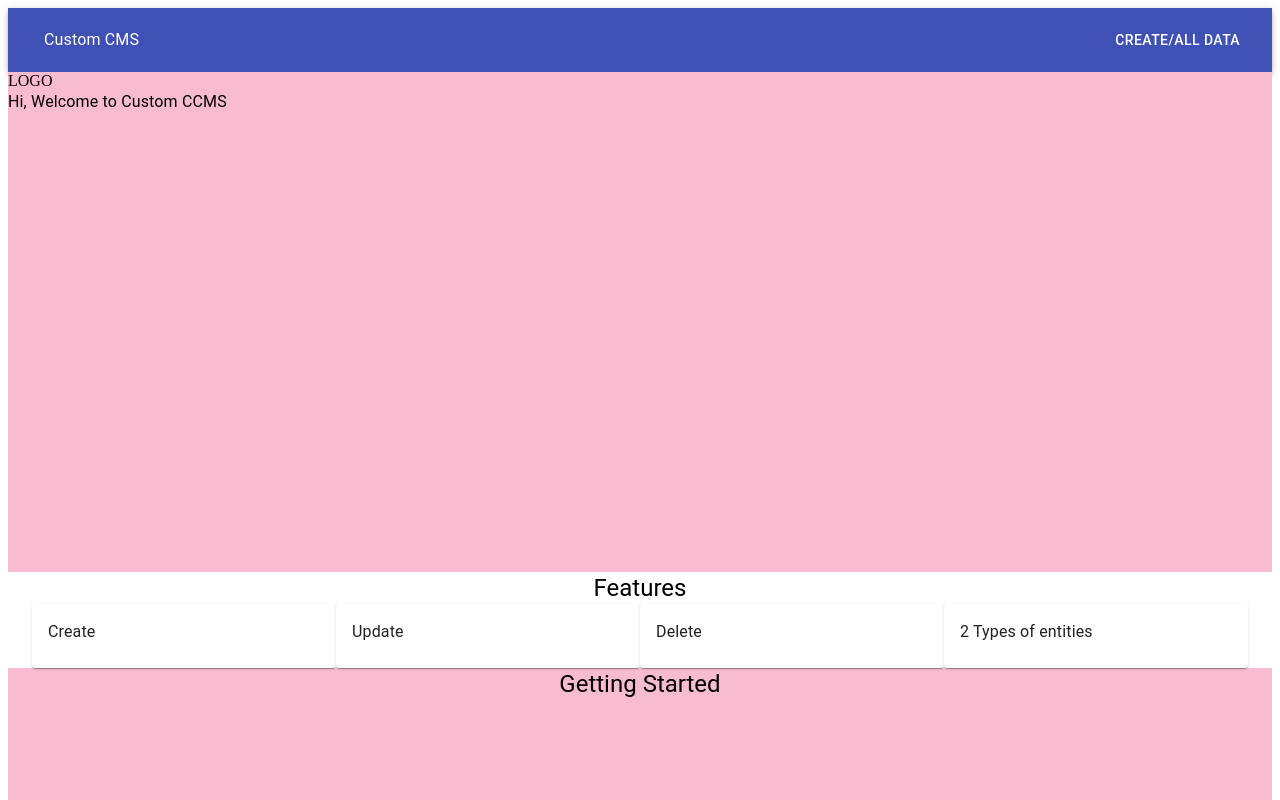
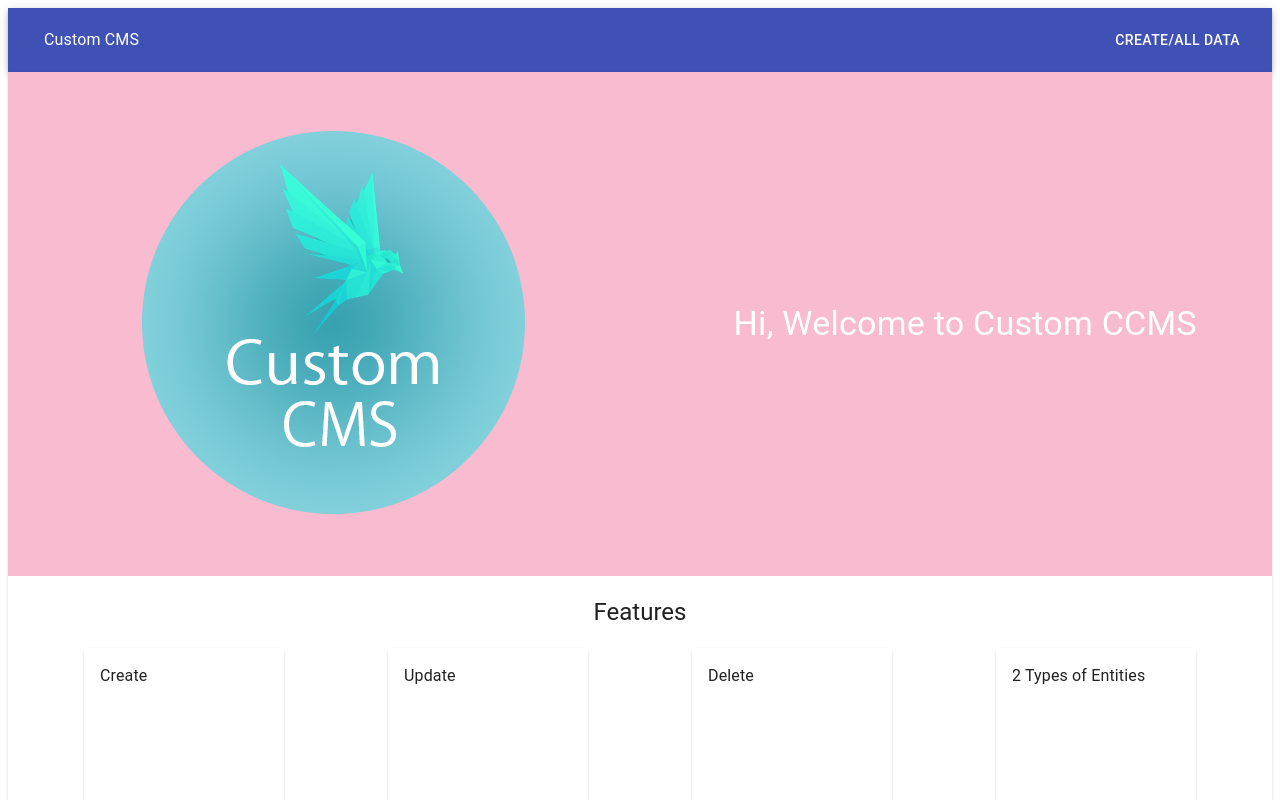
Before and after one commit to AnshSharmaa/CCMS, a React (Create React App) app in the folder client/: page / in a window 1280 px wide. Shown: the top 800 px of the page. Built offline with nearby package versions, Linux system fonts and the light colour scheme.

Commit message:
Updated Main

```diff
--- a/client/src/components/Main.js
+++ b/client/src/components/Main.js
@@ -1,96 +1,110 @@
 import React from "react"
-import { Box , Card, Grid, CardContent, Container, Typography} from '@material-ui/core';
+import { Box , Paper, Card, Grid, CardContent, Container, Typography, Button} from '@material-ui/core';
 import { makeStyles } from '@material-ui/core/styles';
 import { pink } from "@material-ui/core/colors";
-import image from '../Images/main.png';
+import imagelink from '../Images/main.png';
+import logo from '../Images/Logo.png'
 
 const useStyles = makeStyles({
     container : {
         margin: "auto",
     },
     MainDiv : {
-        backgroundImage: 'url(${"image})',
-        height: "500px",
+        //backgroundImage: 'url('+imagelink+')',
         backgroundColor: pink[100],
-        backgroundPosition: 'center',
-        backgroundSize: 'cover',
-        backgroundRepeat: 'no-repeat',
     },
     LOGO : {
-        flex: 1,
+    },
+    HiText : {
+        color: "white"
     },
     feat : {
-        width: "100%"
+        width: "100%",
+        marginTop: "20px",
+        marginBottom: "20px"
     },
     card : {
-        flex: 1,
+        height: "200px",
+        minWidth: "200px",
     },
     started : {
         backgroundColor: pink[100],
         height: "200px",
+        marginTop: "20px",
+        marginBottom: "20px"
     }
   });
 
 const Main = () => {
     const classes = useStyles();
     return (
-        <div className={classes.container}>
-            <Box component="div" className={classes.MainDiv} justifyContent="space-in-between">
-                <Box className={classes.LOGO}>
-                    LOGO
-                </Box>
-                <Typography color="inherit">
+        <Paper className={classes.container}>
+            <Grid
+                container
+                direction="row"
+                justify="space-around"
+                alignItems="center"
+                className={classes.MainDiv}
+                >
+                <Grid item className={classes.LOGO}>
+                        <img src={logo}>
+                        </img>
+                </Grid>
+                <Typography variant="h4" className={classes.HiText}>
                     Hi, Welcome to Custom CCMS
                 </Typography>
-            </Box>
+            </Grid>
             <Box component="div" className={classes.feat}>
                 <Typography align="center" variant="h5">Features</Typography>
             </Box>
-            <Container className={classes.card}>
-                <Grid container>
-                    <Grid item sm={3}>
-                    <Card width={1/4}>
+            <Container >
+                <Grid
+                    container
+                    direction="row"
+                    justify="space-around"
+                    alignItems="stretch"
+
+                >
+                    <Grid item >
+                        <Card className={classes.card}>
                             <CardContent>
-                            <Typography>
-                                Create
-                            </Typography>
+                                <Typography>Create</Typography>
                             </CardContent>
                         </Card>
                     </Grid>
-                    <Grid item sm={3}>
-                    <Card width={1/4}>
+                    <Grid item >
+                        <Card className={classes.card}>
                             <CardContent>
-                            <Typography>
-                                Update
-                            </Typography>
+                                <Typography>Update</Typography>
                             </CardContent>
                         </Card>
                     </Grid>
-                    <Grid item sm={3}>
-                    <Card width={1/4} className={classes.card}>
+                    <Grid item >
+                        <Card className={classes.card}>
                             <CardContent>
-                            <Typography>
-                                Delete
-                            </Typography>
+                                <Typography>Delete</Typography>
                             </CardContent>
                         </Card>
                     </Grid>
-                    <Grid item sm={3}>
-                    <Card width={1/4} className={classes.card}>
+                    <Grid item >
+                        <Card className={classes.card}>
                             <CardContent>
-                            <Typography>
-                                2 Types of entities
-                            </Typography>
+                                <Typography>2 Types of Entities</Typography>
                             </CardContent>
                         </Card>
                     </Grid>
                 </Grid>
-
             </Container>
             <Box component="div" className={classes.started}>
                 <Typography align="center" variant="h5">Getting Started</Typography>
+                <Button>
+                    Login
+                </Button>
+                <Button>
+                    Signup
+                </Button>
             </Box>
-        </div>
+        </Paper>
 
 
     );
```
Also changed, not shown: client/src/Images/Logo.png (added). Lines whose indentation alone changed are shown as unchanged.
